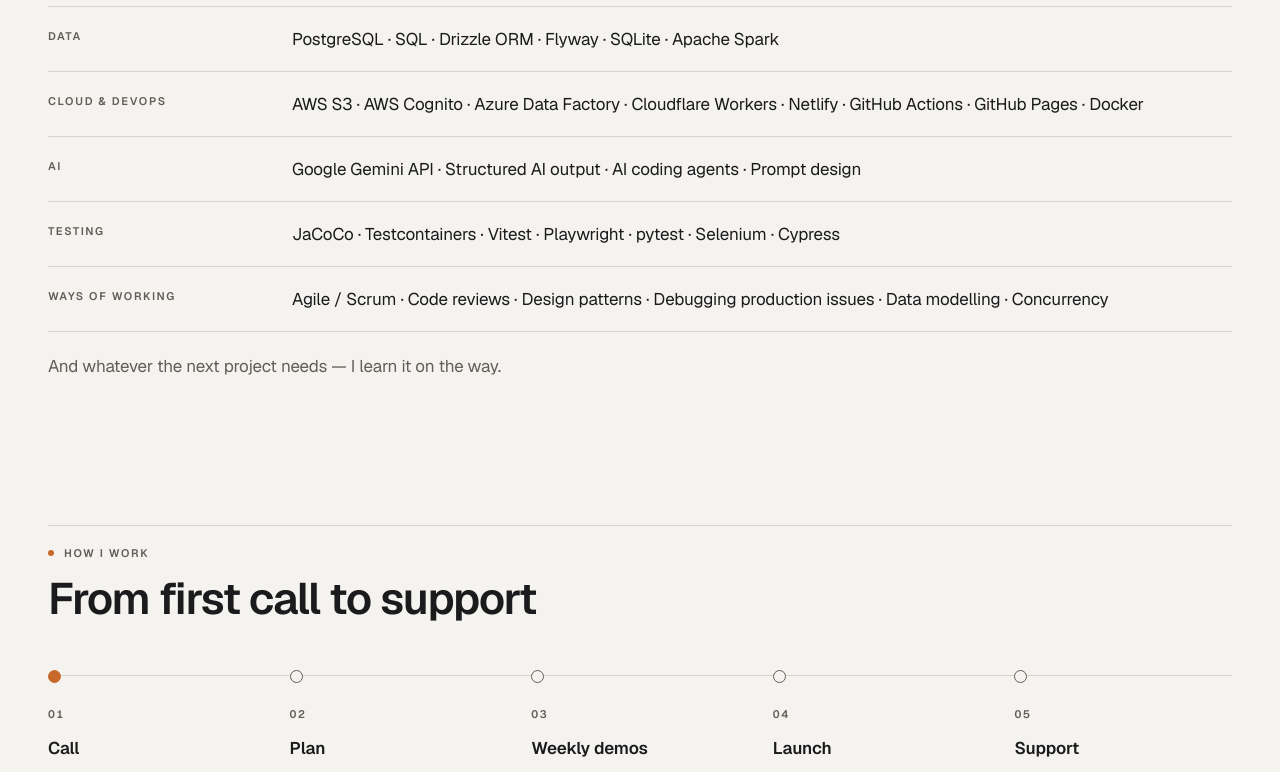
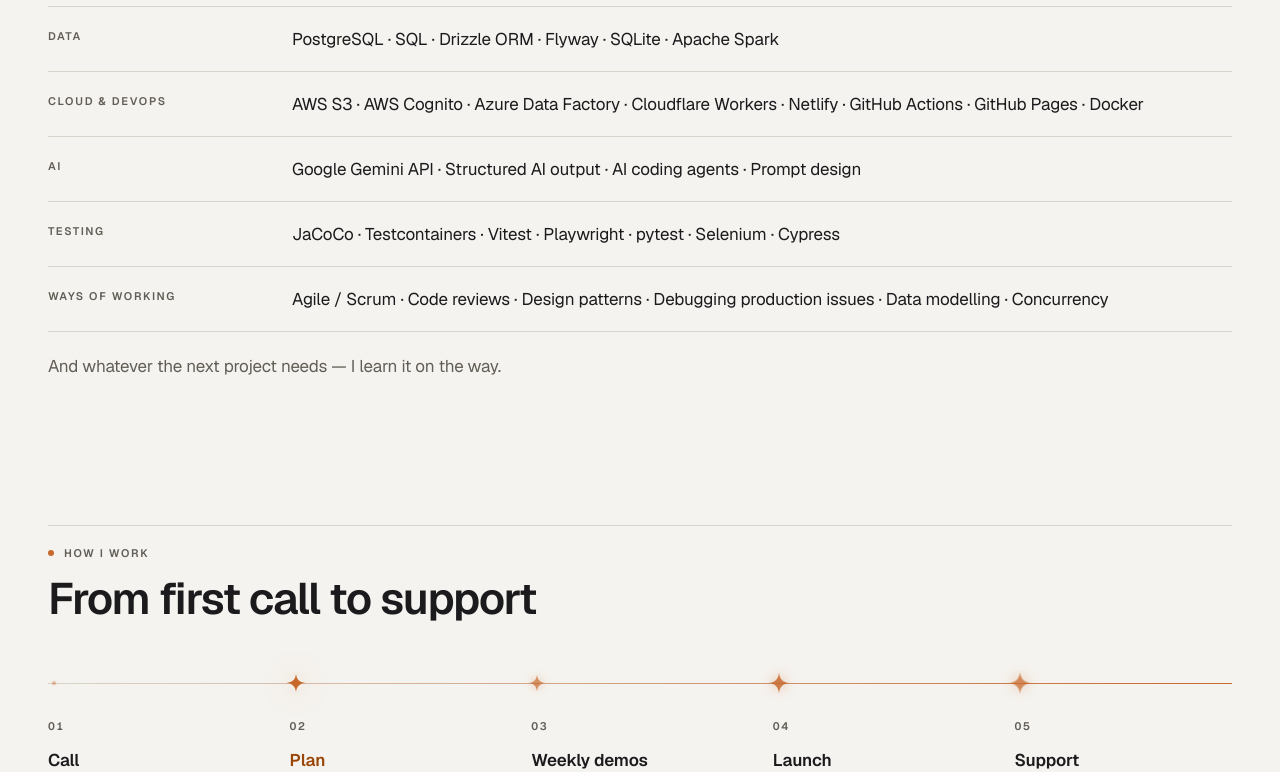
Before and after one commit to Ritesh-Dhekane/ritesh-dhekane.github.io, a React (Vite) app: page / in a window 1280 px wide. Shown: the part 3146-3918 px from the top of the page. Built offline with nearby package versions, Linux system fonts and the light colour scheme; no server answers.

Commit message:
TASK-007: 'How I work' stars grow from a dot to a bright star; highlight moves a step every 4 s

```diff
--- /dev/null
+++ b/src/components/ProcessSteps.tsx
@@ -0,0 +1,45 @@
+import { useEffect, useRef, useState } from 'react'
+
+// "How I work": five steps on a line, each with a star that grows from a faint dot (step 1) to a fully
+// bright star (step 5). The stars ignite in order when the section scrolls in, and a highlight moves
+// forward one step every 4 s while the section is on screen (never with reduced motion).
+
+const STEP_MS = 4000
+// Four-point star in a 24×24 box.
+const STAR = 'M12 0C12.6 7.5 16.5 11.4 24 12C16.5 12.6 12.6 16.5 12 24C11.4 16.5 7.5 12.6 0 12C7.5 11.4 11.4 7.5 12 0Z'
+
+export default function ProcessSteps({ steps }: { steps: { step: string; text: string }[] }) {
+  const [active, setActive] = useState(-1)
+  const [visible, setVisible] = useState(false)
+  const ref = useRef<HTMLOListElement>(null)
+
+  useEffect(() => {
+    const el = ref.current
+    if (!el || matchMedia('(prefers-reduced-motion: reduce)').matches) return
+    const io = new IntersectionObserver(([e]) => setVisible(e.isIntersecting), { threshold: 0.5 })
+    io.observe(el)
+    return () => io.disconnect()
+  }, [])
+
+  useEffect(() => {
+    if (!visible) return
+    // First highlight once the stars have ignited, then one step forward every 4 s.
+    const id = window.setTimeout(() => setActive((a) => (a + 1) % steps.length), active < 0 ? 1600 : STEP_MS)
+    return () => window.clearTimeout(id)
+  }, [visible, active, steps.length])
+
+  return (
+    <ol className="process reveal" ref={ref}>
+      {steps.map((p, i) => (
+        <li key={p.step} className={i === active ? 'active' : undefined} style={{ ['--lvl' as string]: i + 1 }}>
+          <svg className="star" viewBox="0 0 24 24" aria-hidden="true">
+            {i === 0 ? <circle cx="12" cy="12" r="5" /> : <path d={STAR} />}
+          </svg>
+          <span className="label">{String(i + 1).padStart(2, '0')}</span>
+          <strong>{p.step}</strong>
+          <p>{p.text}</p>
+        </li>
+      ))}
+    </ol>
+  )
+}
--- a/src/pages/Home.tsx
+++ b/src/pages/Home.tsx
@@ -1,6 +1,7 @@
 import { Link } from 'react-router'
 import ContactLinks from '../components/ContactLinks'
 import HeroMechanism from '../components/HeroMechanism'
+import ProcessSteps from '../components/ProcessSteps'
 import Vitrine from '../components/Vitrine'
 import { featuredProjects, findProject, profile } from '../lib/content'
 import { usePageMeta } from '../lib/usePageMeta'
@@ -104,15 +105,7 @@
 
       <section className="section" aria-labelledby="process-title">
         <SectionHead label="How I work" title="From first call to support" />
-        <ol className="process reveal">
-          {profile.process.map((p, i) => (
-            <li key={p.step}>
-              <span className="label">{String(i + 1).padStart(2, '0')}</span>
-              <strong>{p.step}</strong>
-              <p>{p.text}</p>
-            </li>
-          ))}
-        </ol>
+        <ProcessSteps steps={profile.process} />
       </section>
 
       <section className="section" aria-labelledby="exp-title">
--- a/src/styles.css
+++ b/src/styles.css
@@ -294,16 +294,31 @@
 
 /* ── Process line ─────────────────────────────────── */
 .process { list-style: none; margin: 0; padding: 0; display: grid; grid-template-columns: repeat(5, 1fr); gap: 24px; position: relative; }
-.process::before { content: ''; position: absolute; top: 5px; left: 0; right: 0; height: 1px; background: var(--line); }
-.process li { position: relative; padding-top: 28px; }
-.process li::before { content: ''; position: absolute; top: 0; left: 0; width: 11px; height: 11px; border-radius: 50%; background: var(--bg); border: 1px solid var(--text-2); }
-.process li:first-child::before { background: var(--accent); border-color: var(--accent); }
-.process strong { display: block; font-weight: 600; margin: 8px 0 6px; }
-.process p { margin: 0; color: var(--text-2); font-size: 15px; line-height: 24px; }
+.process { --star-core: var(--accent); --star-glow: rgba(200, 105, 44, 0.55); }
+:root[data-theme='dark'] .process { --star-core: #f6efe3; --star-glow: rgba(210, 122, 62, 0.8); }
+/* The line warms up from a faint hairline to copper towards the last step. */
+.process::before { content: ''; position: absolute; top: 13px; left: 0; right: 0; height: 1px; background: linear-gradient(to right, var(--line), var(--accent)); }
+.process li { position: relative; padding-top: 40px; }
+/* Each step's star grows: --lvl 1 (faint dot) … 5 (fully bright). */
+.process .star {
+  position: absolute; top: 13px; left: 6px; width: calc(5px + var(--lvl) * 4px); height: calc(5px + var(--lvl) * 4px);
+  transform: translate(-50%, -50%); fill: var(--star-core); opacity: calc(0.3 + var(--lvl) * 0.14);
+  filter: drop-shadow(0 0 calc(var(--lvl) * 1.6px) var(--star-glow));
+  transition: transform 0.6s cubic-bezier(0.34, 1.45, 0.64, 1), opacity 0.6s var(--ease), filter 0.6s var(--ease);
+}
+.process li:last-child .star { animation: twinkle 3.2s ease-in-out infinite; }
+@keyframes twinkle { 50% { opacity: 0.75; transform: translate(-50%, -50%) scale(0.88); } }
+/* The travelling highlight (every 4 s) and hover: the step's star flares and its text sharpens. */
+.process li.active .star, .process li:hover .star { opacity: 1; transform: translate(-50%, -50%) scale(1.45); filter: drop-shadow(0 0 calc(4px + var(--lvl) * 2.4px) var(--star-glow)); animation: none; }
+.process strong { display: block; font-weight: 600; margin: 8px 0 6px; transition: color 0.4s var(--ease); }
+.process p { margin: 0; color: var(--text-2); font-size: 15px; line-height: 24px; transition: color 0.4s var(--ease); }
+.process li.active strong { color: var(--accent-text); }
+.process li.active p { color: var(--text); }
 @media (max-width: 900px) {
   .process { grid-template-columns: 1fr; gap: 0; }
-  .process::before { top: 0; bottom: 0; left: 5px; right: auto; width: 1px; height: auto; }
-  .process li { padding: 0 0 28px 32px; }
+  .process::before { top: 0; bottom: 0; left: 6px; right: auto; width: 1px; height: auto; background: linear-gradient(to bottom, var(--line), var(--accent)); }
+  .process li { padding: 0 0 28px 36px; }
+  .process .star { top: 10px; }
 }
 
 /* ── Two-column record (experience) ───────────────── */
@@ -411,6 +426,15 @@
   .js .process.reveal.is-in li:nth-child(3) { transition-delay: 0.5s; }
   .js .process.reveal.is-in li:nth-child(4) { transition-delay: 0.75s; }
   .js .process.reveal.is-in li:nth-child(5) { transition-delay: 1s; }
+  /* Stars ignite one after another as the line reaches them. */
+  .js .process.reveal .star { transform: translate(-50%, -50%) scale(0); }
+  .js .process.reveal.is-in .star { animation: ignite 0.7s cubic-bezier(0.34, 1.6, 0.64, 1) backwards; transform: translate(-50%, -50%); }
+  .js .process.reveal.is-in li:nth-child(2) .star { animation-delay: 0.3s; }
+  .js .process.reveal.is-in li:nth-child(3) .star { animation-delay: 0.6s; }
+  .js .process.reveal.is-in li:nth-child(4) .star { animation-delay: 0.9s; }
+  .js .process.reveal.is-in li:nth-child(5) .star { animation: ignite 0.8s cubic-bezier(0.34, 1.6, 0.64, 1) 1.2s backwards, twinkle 3.2s ease-in-out 2.2s infinite; }
+  .js .process.reveal.is-in li.active .star, .js .process.reveal.is-in li:hover .star { animation: none; transform: translate(-50%, -50%) scale(1.45); }
+  @keyframes ignite { from { transform: translate(-50%, -50%) scale(0); opacity: 0; filter: drop-shadow(0 0 18px var(--star-glow)); } }
   .card .browser img { transition: transform 0.8s var(--ease); }
   .card:hover .browser img { transform: scale(1.045); }
   ::view-transition-group(*) { animation-duration: 0.45s; animation-timing-function: cubic-bezier(0.2, 0.7, 0.1, 1); }
```
